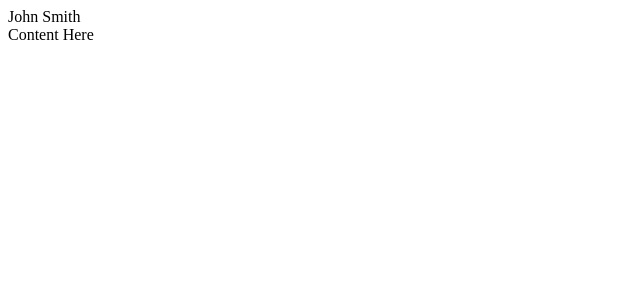
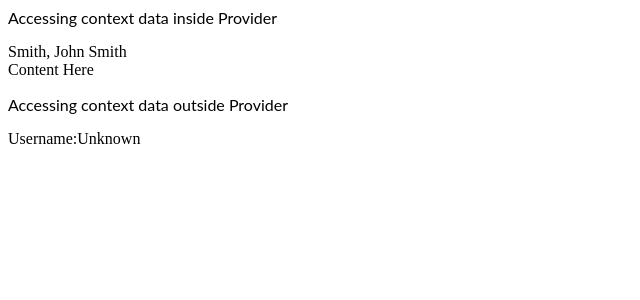
Before and after one commit to poojachoudhary560/react-context-api-pc, a React (Create React App) app: page / in a window 1280 px wide. Shown: the top 300 px of the page, without its empty margins (0-640 px from the left). Built offline with nearby package versions, Linux system fonts and the light colour scheme.

Commit message:
Adding state change to context

```diff
--- a/src/ContextApiBasic/Application.js
+++ b/src/ContextApiBasic/Application.js
@@ -1,7 +1,28 @@
-import React from 'react';
+import React, { useState, useEffect } from 'react';
 import Layout from './Layout';
+import UserContext from './UserContext';
+import ContextOutsideProvider from './ContextOutsideProvider';
 
 export const Application = (props) => {
-  const username = 'John Smith';
-  return <Layout username={username}>Content Here</Layout>;
+  const [username, setUsername] = useState('John Smith');
+  useEffect(() => {
+    setTimeout(() => {
+      setUsername('Smith, John Smith');
+    }, 2000);
+  }, []);
+
+  return (
+    <>
+      <p>Accessing context data inside Provider</p>
+      <UserContext.Provider value={username}>
+        <Layout>Content Here</Layout>
+      </UserContext.Provider>
+      <div>
+        <p>Accessing context data outside Provider</p>
+        <div>
+          <ContextOutsideProvider />
+        </div>
+      </div>
+    </>
+  );
 };
--- /dev/null
+++ b/src/ContextApiBasic/ContextOutsideProvider.js
@@ -0,0 +1,16 @@
+import React, { useContext } from 'react';
+import UserContext from './UserContext';
+
+const ContextOutsideProvider = () => {
+  const username = useContext(UserContext);
+  return (
+    <>
+      <div>
+        Username:
+        {username}
+      </div>
+    </>
+  );
+};
+
+export default ContextOutsideProvider;
--- a/src/ContextApiBasic/Header.js
+++ b/src/ContextApiBasic/Header.js
@@ -1,10 +1,10 @@
 import React from 'react';
 import UserInfo from './UserInfo';
 
-const Header = ({ username }) => {
+const Header = () => {
   return (
     <header>
-      <UserInfo username={username} />
+      <UserInfo />
     </header>
   );
 };
--- a/src/ContextApiBasic/Layout.js
+++ b/src/ContextApiBasic/Layout.js
@@ -1,10 +1,10 @@
 import React from 'react';
 import Header from './Header';
 
-const Layout = ({ username, children }) => {
+const Layout = ({ children }) => {
   return (
     <div>
-      <Header username={username} />
+      <Header />
       <main>{children}</main>
     </div>
   );
--- /dev/null
+++ b/src/ContextApiBasic/UserContext.js
@@ -0,0 +1,5 @@
+import React, { createContext } from 'react';
+
+const UserContext = createContext('Unknown');
+
+export default UserContext;
--- a/src/ContextApiBasic/UserInfo.js
+++ b/src/ContextApiBasic/UserInfo.js
@@ -1,6 +1,8 @@
-import React from 'react';
+import React, { useContext } from 'react';
+import UserContext from './UserContext';
 
-const UserInfo = ({ username }) => {
+const UserInfo = () => {
+  const username = useContext(UserContext);
   return <span>{username}</span>;
 };
 
```
Also changed, not shown: 1 other file (tests, documents, lock files or other folders).
